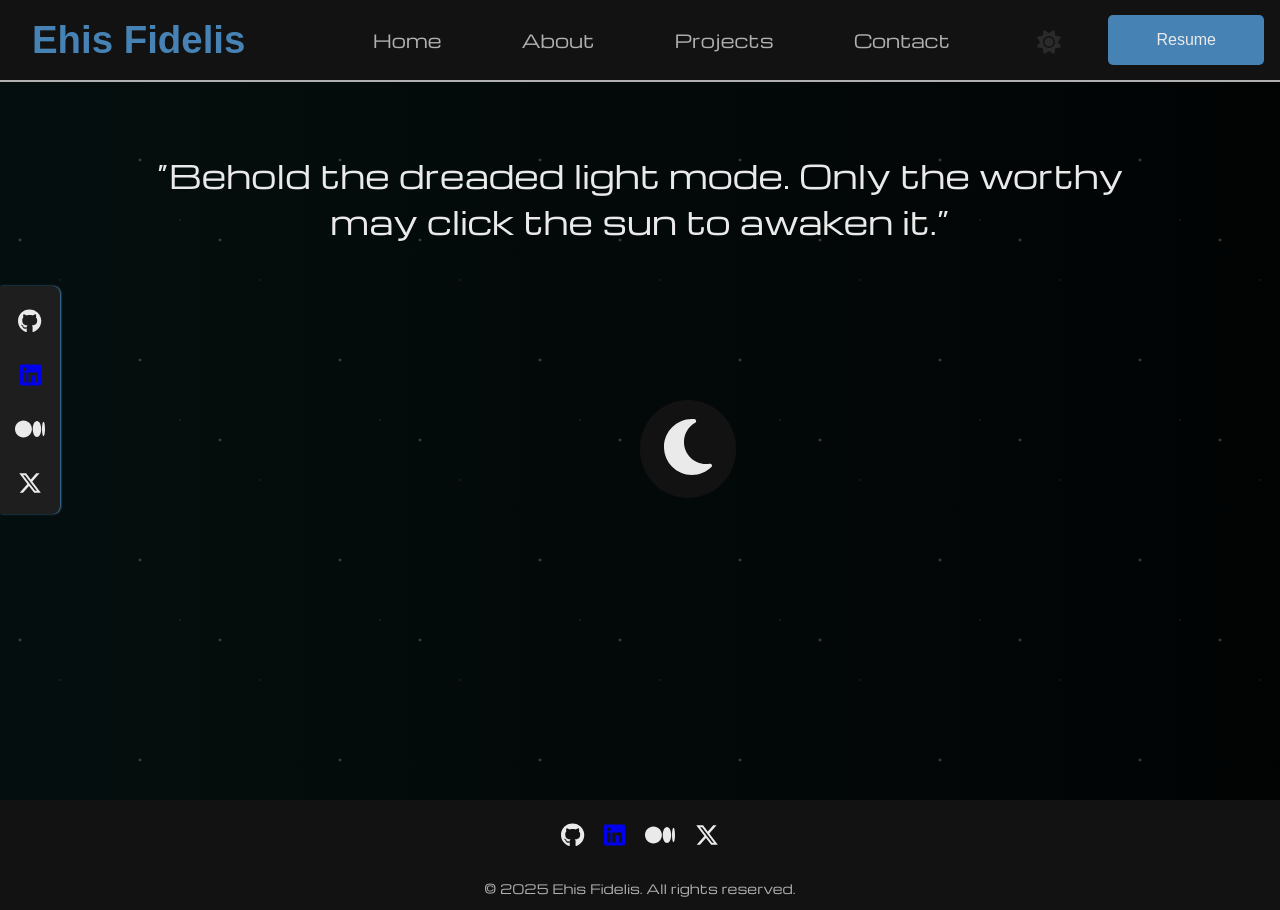
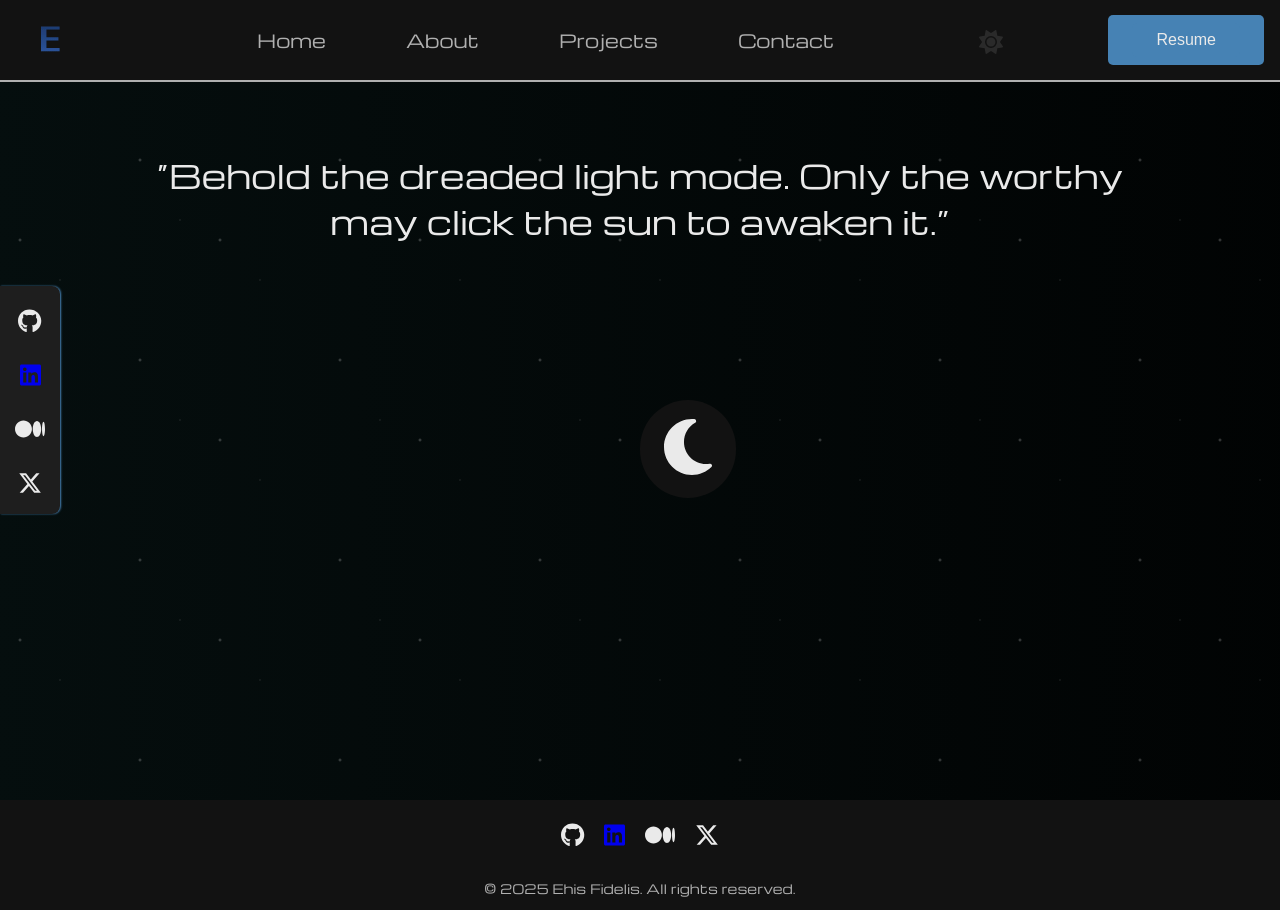
Before and after one commit to ehis-io/ehis-portfolio, a Next.js app: page /ehis-portfolio/light-mode in a window 1280 px wide. Built offline with nearby package versions, Linux system fonts and the light colour scheme; a web font is replaced by a local one.

Commit message:
add svg logo

```diff
--- a/app/components/nav-bar/Navbar.tsx
+++ b/app/components/nav-bar/Navbar.tsx
@@ -35,7 +35,37 @@ export default function Navbar() {
     <main className={styles.main}>
       <div className={styles.name}>
         <Link className={styles.nameLink} href="/">
-          <h1 className={styles.header}>Ehis Fidelis</h1>
+          <svg
+            xmlns="http://www.w3.org/2000/svg"
+            viewBox="0 0 200 200"
+            width="50" // adjust size as needed
+            height="50"
+            role="img"
+            aria-label="Blue classy letter E"
+          >
+            <defs>
+              <linearGradient id="blueGrad" x1="0%" y1="0%" x2="0%" y2="100%">
+                <stop offset="0%" stopColor="#1E3C72" />
+                <stop offset="100%" stopColor="#2A5298" />
+              </linearGradient>
+
+              <filter id="shadow" x="-20%" y="-20%" width="150%" height="150%">
+                <feDropShadow
+                  dx="0"
+                  dy="2"
+                  stdDeviation="2"
+                  floodColor="#000000"
+                  floodOpacity="0.25"
+                />
+              </filter>
+            </defs>
+
+            <path
+              d="M45 32 H138 V48 H72 V86 H132 V102 H72 V140 H138 V156 H45 Z"
+              fill="url(#blueGrad)"
+              filter="url(#shadow)"
+            />
+          </svg>
         </Link>
       </div>
 
--- a/app/components/nav-bar/nav.module.css
+++ b/app/components/nav-bar/nav.module.css
@@ -18,14 +18,18 @@
   color: var(--text-color);
 }
 
-.nameLink {
-  list-style: none;
-  font-size: 0.8rem;
-  font-weight: bold;
-  width: fit-content;
-  color: var(--text-color);
-  text-decoration: none;
+.nameLink svg {
+  display: block; /* remove inline gap */
+  width: 2.5rem; /* scale with text size */
+  height: 2.5rem;
+  transition: transform 0.5s ease-in-out, filter 0.5s ease-in-out;
 }
+
+.nameLink:hover svg {
+  transform: scale(1.05);
+  filter: drop-shadow(0 0 5px var(--accent-color));
+}
+
 .header {
   font-family: var(--font-moo_Lah_Lah);
   color: var(--accent-color);
@@ -44,13 +48,6 @@
   border: none;
 }
 
-.nameLink:hover {
-  color: var(--accent-color);
-  transition: all 0.5s ease-in-out;
-
-  box-shadow: 0px 0px 5px var(--accent-color);
-  transform: scale(1.05);
-}
 .navbar {
   display: flex;
   justify-content: right;
--- a/app/components/side-bar/sidebar.module.css
+++ b/app/components/side-bar/sidebar.module.css
@@ -22,8 +22,14 @@
   font-size: 1.5rem;
   padding: 1rem 0;
 }
+
 .icon {
   color: var(--text-color);
+}
+
+.icon:hover {
+  color: var(--accent-color);
+  transition: all 0.5s ease-in-out;
 }
 
 @media (max-width: 768px) {
```
